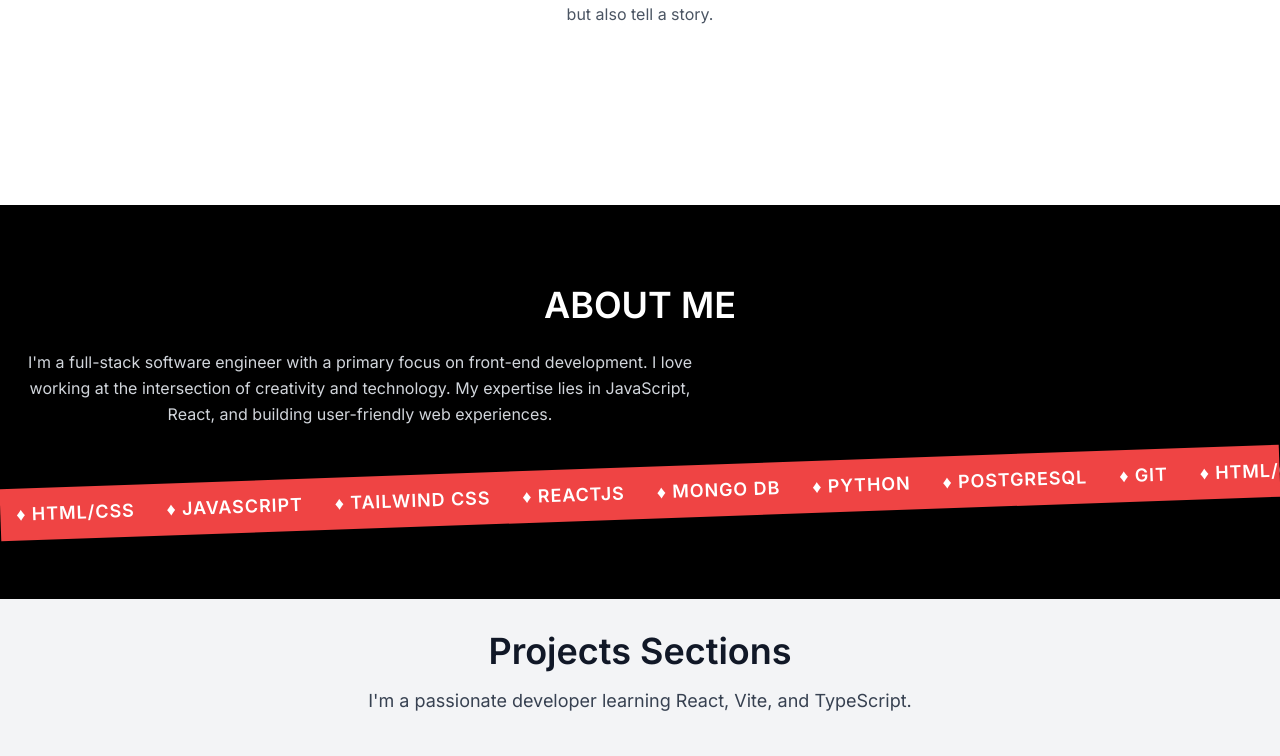
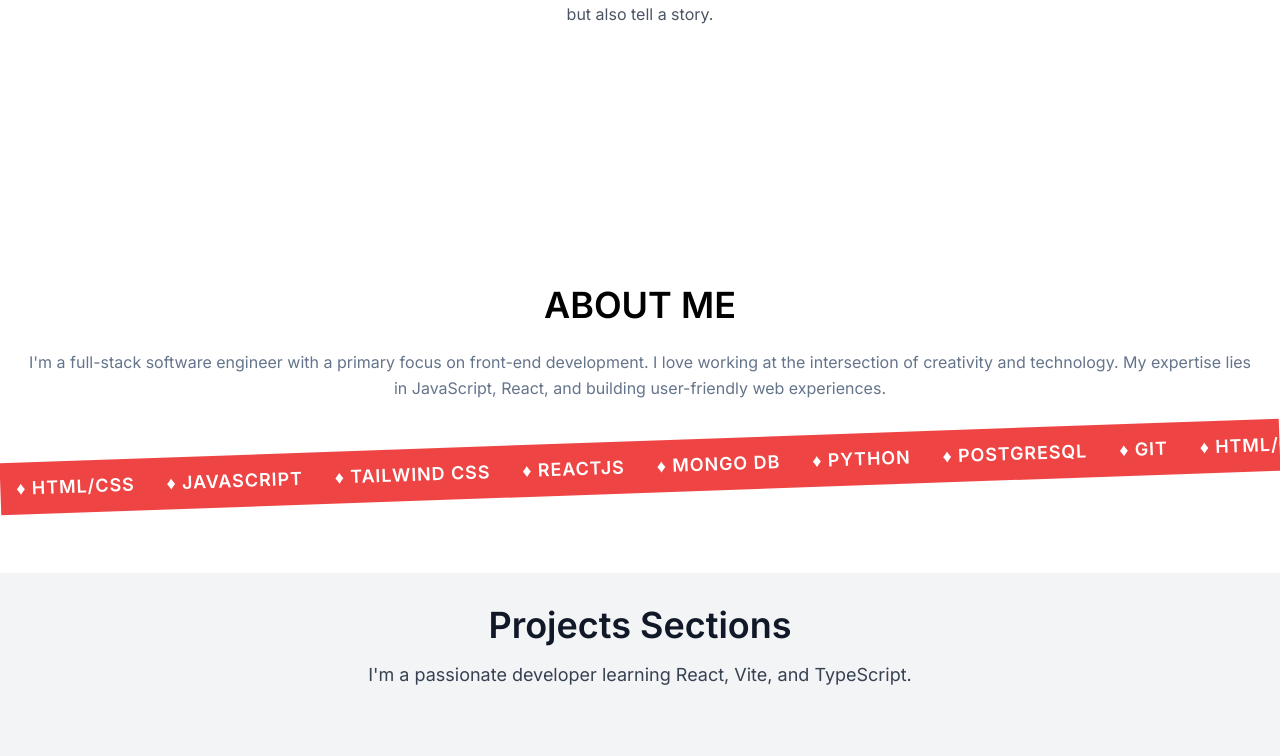
Before and after one commit to Priyanshu-96/Personal-Portfolio, a React (Vite) app in the folder portfolio-vite/: page / in a window 1280 px wide. Shown: the part 595-1351 px from the top of the page. Built offline with nearby package versions, Linux system fonts and the light colour scheme.

Commit message:
Small updates in About.tsx

```diff
--- a/portfolio-vite/src/components/About.tsx
+++ b/portfolio-vite/src/components/About.tsx
@@ -2,10 +2,10 @@ import SkillsMarquee from "./SkillsMarquee";
 
 const About = () => {
   return (
-    <section className="bg-black text-white py-20 relative">
+    <section className="bg-white text-black py-20 relative">
       <div className="container mx-auto px-6">
         <h2 className="text-4xl font-bold mb-6">ABOUT ME</h2>
-        <p className="text-gray-300 leading-relaxed max-w-2xl">
+        <p className="text-slate-500 leading-relaxed ">
           I'm a full-stack software engineer with a primary focus on front-end development.
           I love working at the intersection of creativity and technology.
           My expertise lies in JavaScript, React, and building user-friendly web experiences.
```
